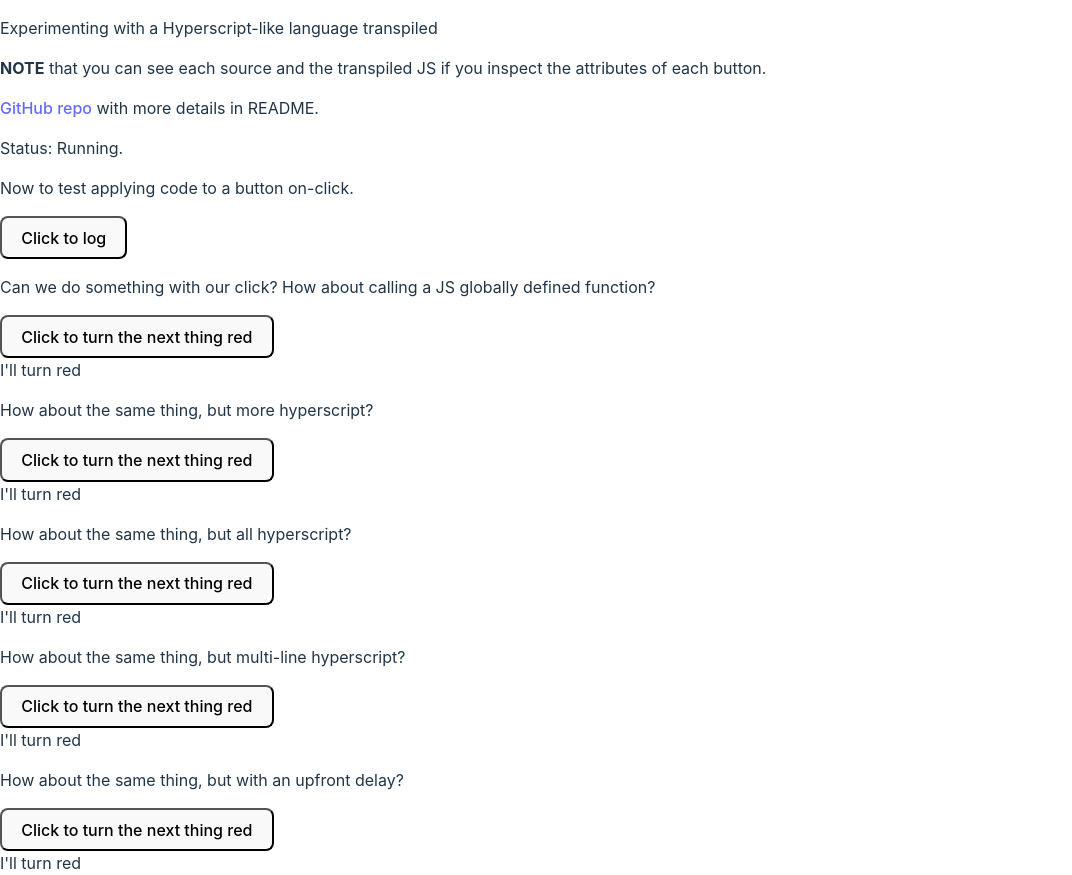
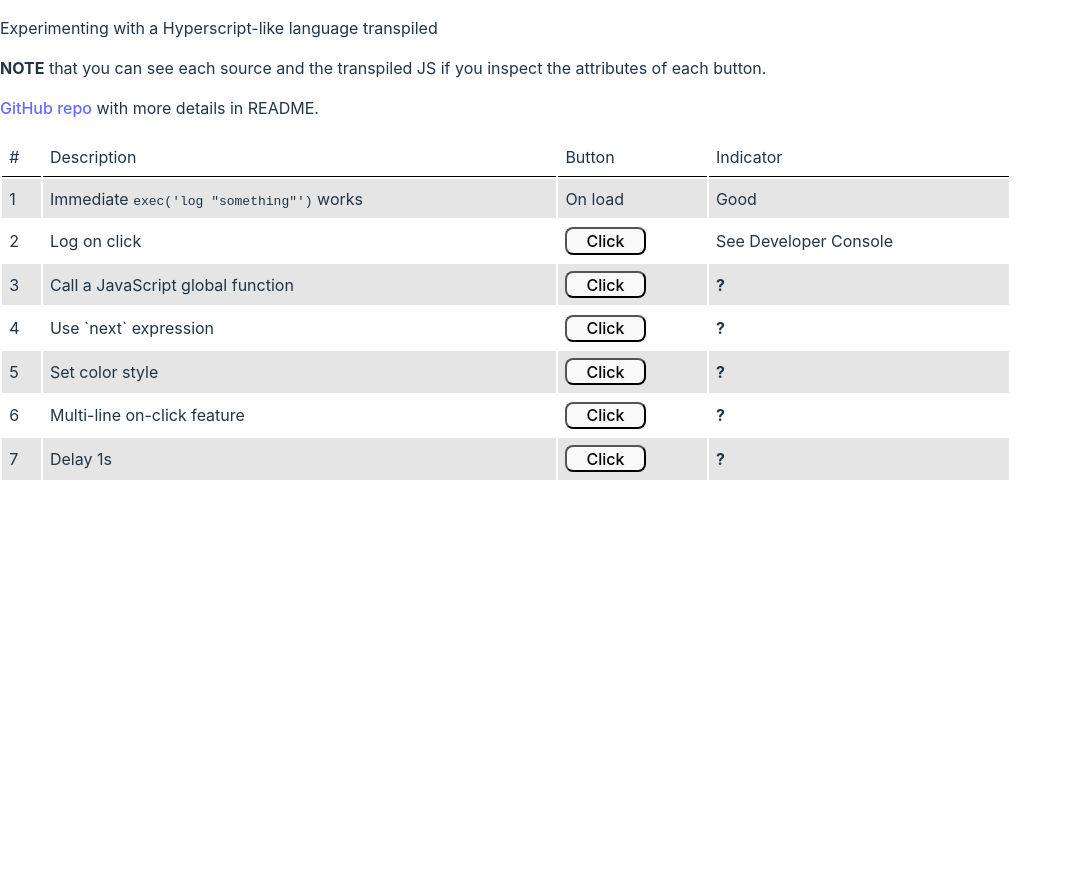
Before and after one commit to reedspool/hyperscript-transpiled, a website built with Vite: page index.html in a window 1280 px wide. Shown: the whole page, without its empty margins (0-1072 px from the left). After the commit the page ends 816 px from the top, so only its background shows below. Built offline with nearby package versions, Linux system fonts and the light colour scheme.

Commit message:
Format and style html to prep for e2e tests

```diff
--- a/index.html
+++ b/index.html
@@ -18,59 +18,79 @@
     <p><a href="https://github.com/reedspool/hyperscript-transpiled" target="_blank">GitHub repo</a>
         with more details in README.</p>
 
-    <p>Status: <span id="js-status">Loading...</span>
+    <table>
+        <thead>
+            <tr>
+                <th>#</th>
+                <th>Description</th>
+                <th>Button</th>
+                <th>Indicator</th>
+            </tr>
+        </thead>
 
-        <script type="module">
-            window.exec('log "Transpiler executing..."') // if this doesn't throw...
-            document.querySelector("#js-status").innerHTML = "Running."
-        </script>
+        <tbody>
+            <tr>
+                <script type="module">
+                    window.exec('log "Transpiler executing..."') // if this doesn't throw...
+                    document.querySelector("[hs-indicate-exec-on-load]").innerHTML = "Good"
+                </script>
+                <td>1</td>
+                <td>Immediate <code>exec('log "something"')</code> works</td>
+                <td>On load</td>
+                <td hs-indicate-exec-on-load>Waiting...</td>
+            </tr>
+            <tr>
+                <td>2</td>
+                <td>Log on click</td>
+                <td><button _='on click log "you clicked me!"'>Click</button></td>
+                <td hs-indicate-log>See Developer Console</td>
+            </tr>
+            <tr>
+                <script type="module">
+                    window.turnGreen = (elt) => {
+                        elt.style.color = 'green';
+                    }
 
-    <p>Now to test applying code to a button on-click.</p>
-
-    <div><button _='on click log "you clicked me!"'>Click to log</button></div>
-
-    <p>Can we do something with our click? How about calling a JS globally defined function?</p>
-
-    <script type="module">
-        window.turnNextRed = (self) => {
-            const elt = ____.next(self, document.body, "[target]", false)
-            window.turnRed(elt)
-        }
-    </script>
-    <div><button _='on click call turnNextRed(me)'>Click to turn the next thing red</button></div>
-
-    <div target>I'll turn red</div>
-
-    <p>How about the same thing, but more hyperscript?</p>
-
-    <script type="module">
-        window.turnRed = (elt) => {
-            elt.style.color = 'red';
-        }
-    </script>
-    <div><button _='on click call turnRed(next "[target]")'>Click to turn the next thing red</button></div>
-
-    <div target>I'll turn red</div>
-
-    <p>How about the same thing, but all hyperscript?</p>
-
-    <div><button _='on click set *color of next "[target]" to "red"'>Click to turn the next thing red</button></div>
-
-    <div target>I'll turn red</div>
-
-    <p>How about the same thing, but multi-line hyperscript?</p>
-
-    <div><button _='on click
-                          set *color of next "[target]" to "red"'>Click to turn the next thing red</button></div>
-
-    <div target>I'll turn red</div>
-
-    <p>How about the same thing, but with an upfront delay?</p>
-
-    <div><button _='on click wait 1s then set *color of next "[target]" to "red"'>Click to turn the next thing
-            red</button></div>
-
-    <div target>I'll turn red</div>
+                    window.turnNextGreen = (self) => {
+                        const elt = ____.next(self, document.body, "[hs-indicate-global-js-call]", false)
+                        window.turnGreen(elt)
+                    }
+                </script>
+                <td>3</td>
+                <td>Call a JavaScript global function</td>
+                <td><button _='on click call turnNextGreen(me)'>Click</button></td>
+                <td hs-indicate-global-js-call><strong>?</strong></td>
+            </tr>
+            <tr>
+                <td>4</td>
+                <td>Use `next` expression</td>
+                <td><button _='on click call turnGreen(next "[hs-indicate-next-expression]")'>Click</button></td>
+                <td hs-indicate-next-expression><strong>?</strong></td>
+            </tr>
+            <tr>
+                <td>5</td>
+                <td>Set color style</td>
+                <td><button _='on click set *color of next "[hs-indicate-set-color-style]" to "green"'>Click</button>
+                </td>
+                <td hs-indicate-set-color-style><strong>?</strong></td>
+            </tr>
+            <tr>
+                <td>6</td>
+                <td>Multi-line on-click feature</td>
+                <td><button _='on click
+                          set *color of next "[hs-indicate-multi-line]" to "green"'>Click</button>
+                </td>
+                <td hs-indicate-multi-line><strong>?</strong></td>
+            </tr>
+            <tr>
+                <td>7</td>
+                <td>Delay 1s</td>
+                <td><button _='on click wait 1s then set *color of next "[hs-indicate-delay]" to "green"'>Click</button>
+                </td>
+                <td hs-indicate-delay><strong>?</strong></td>
+            </tr>
+        </tbody>
+    </table>
 </body>
 
 </html>
--- a/src/style.css
+++ b/src/style.css
@@ -64,7 +64,7 @@ h1 {
 
 button {
   border-radius: 8px;
-  padding: 0.6em 1.2em;
+  padding: 0.1em 1.2em;
   font-size: 1em;
   font-weight: 500;
   font-family: inherit;
@@ -80,6 +80,29 @@ button:focus-visible {
   outline: 4px auto -webkit-focus-ring-color;
 }
 
+
+table {
+  width: 100%;
+  max-width: 1011px;
+  text-align: left;
+}
+
+thead th {
+  border-bottom: 1px solid black;
+}
+
+th {
+  font-weight: normal;
+}
+
+th, td {
+  padding: 0.45em;
+}
+
+tbody tr:nth-child(2n+1) {
+  background-color: rgba(0, 0, 0, 0.1)
+}
+
 @media (prefers-color-scheme: light) {
   :root {
     color: #213547;
```
